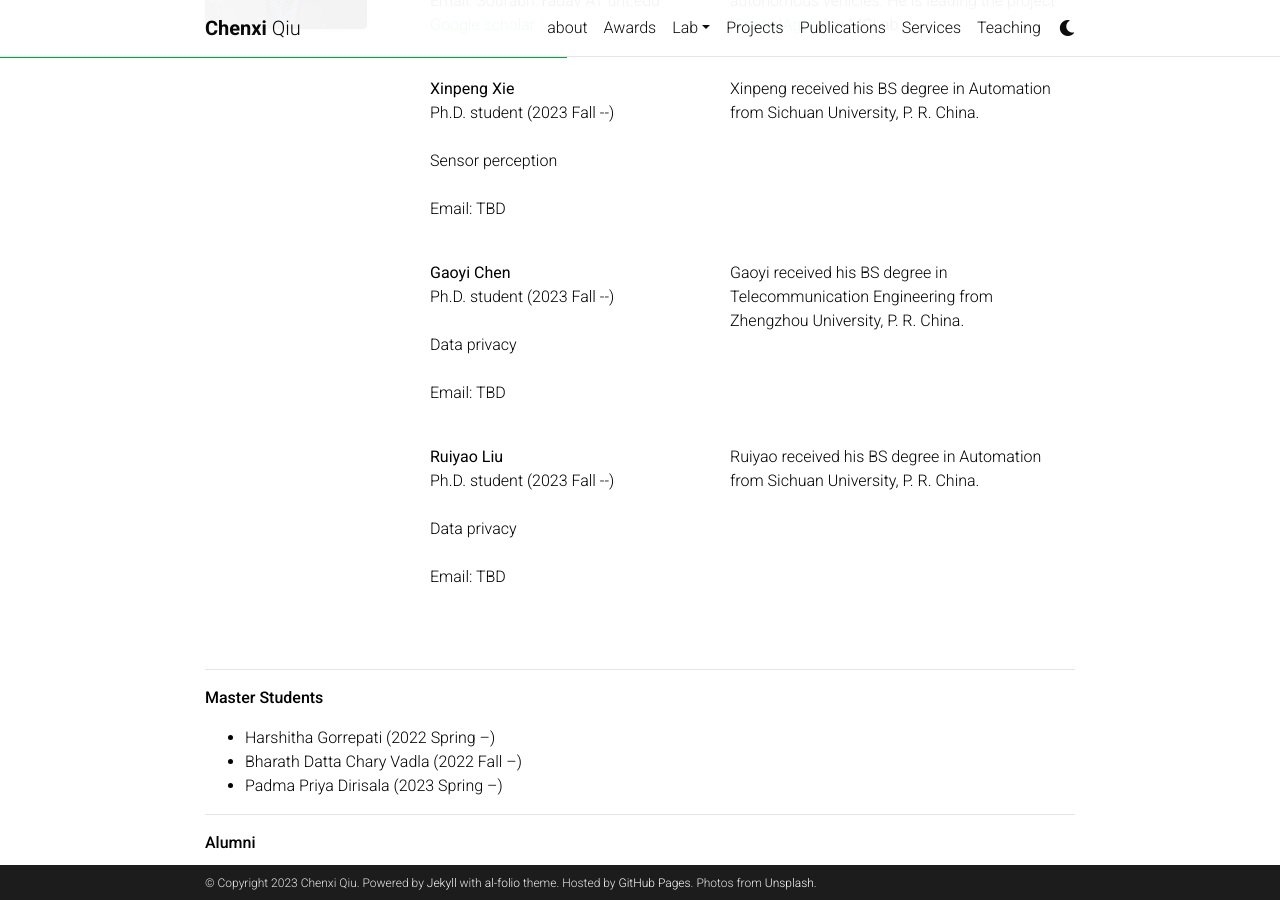
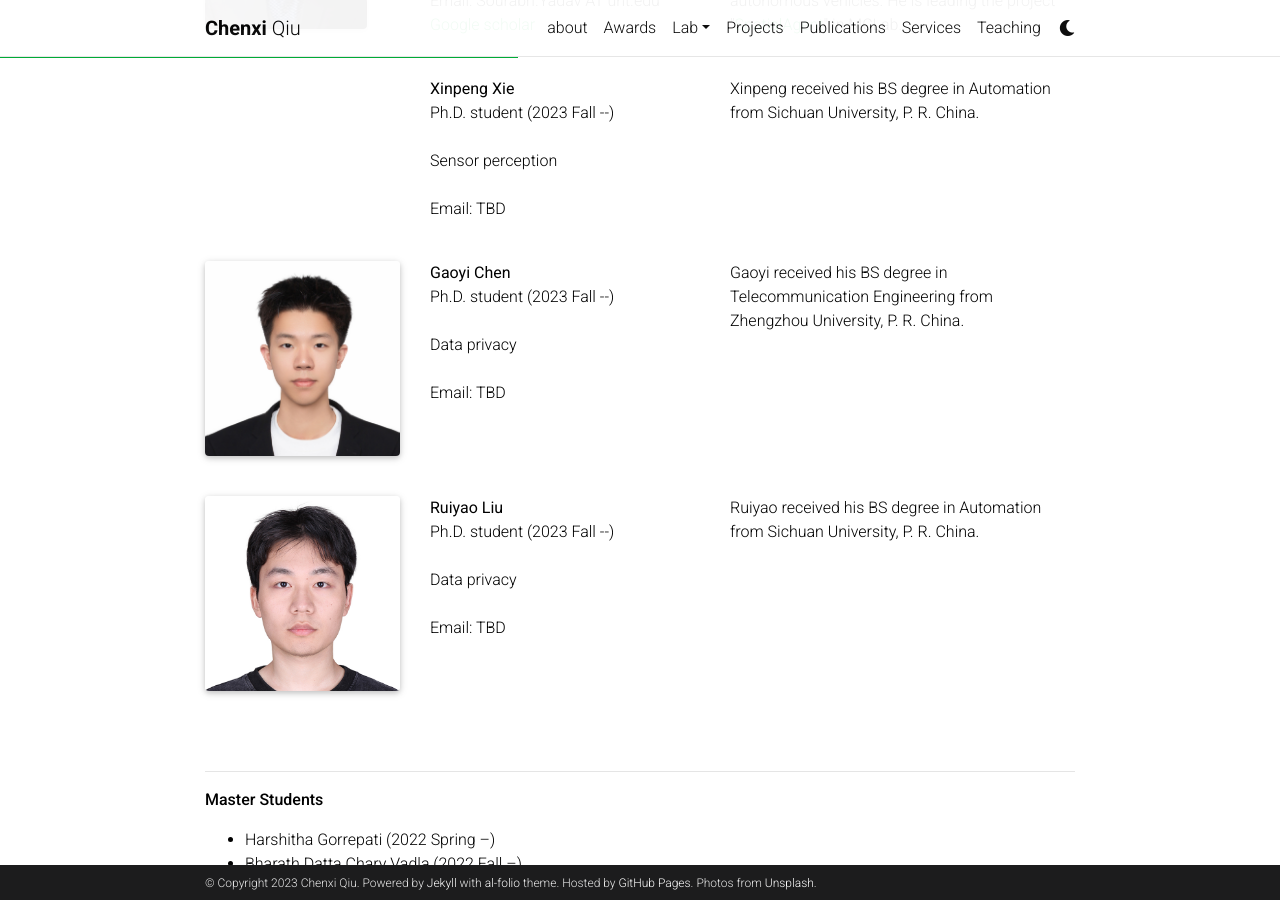
Before and after one commit to chenxiunt/chenxiunt.github.io, a Jekyll site: the page built from _pages/people.md, in a window 1280 px wide and 900 px high, scrolled down 477 px. Built offline with Jekyll 4.4.1, drawn with Linux system fonts in a browser that asks for light colours; comment, search, counter and statistics services are not loaded; a style sheet for code colours, icons or effects is not loaded.

Commit message:
Update people.md

```diff
--- a/_pages/people.md
+++ b/_pages/people.md
@@ -51,7 +51,7 @@ I am fortunate to work with several bright students:
 
 <div class="row justify-content-md-center">
     <div class="col-sm-3">
-
+        <img class="img-fluid rounded z-depth-1" src="{{ '/assets/img/people/Gaoyi.jpg' | relative_url }}" alt="" title="Gaoyi Chen"/>
     </div>
     <div class="col-sm-4">
         <b>Gaoyi Chen</b> <br>
@@ -68,7 +68,7 @@ I am fortunate to work with several bright students:
 
 <div class="row justify-content-md-center">
     <div class="col-sm-3">
-
+        <img class="img-fluid rounded z-depth-1" src="{{ '/assets/img/people/Ruiyao.jpg' | relative_url }}" alt="" title="Ruiyao Liu"/>
     </div>
     <div class="col-sm-4">
         <b>Ruiyao Liu</b> <br>
```
